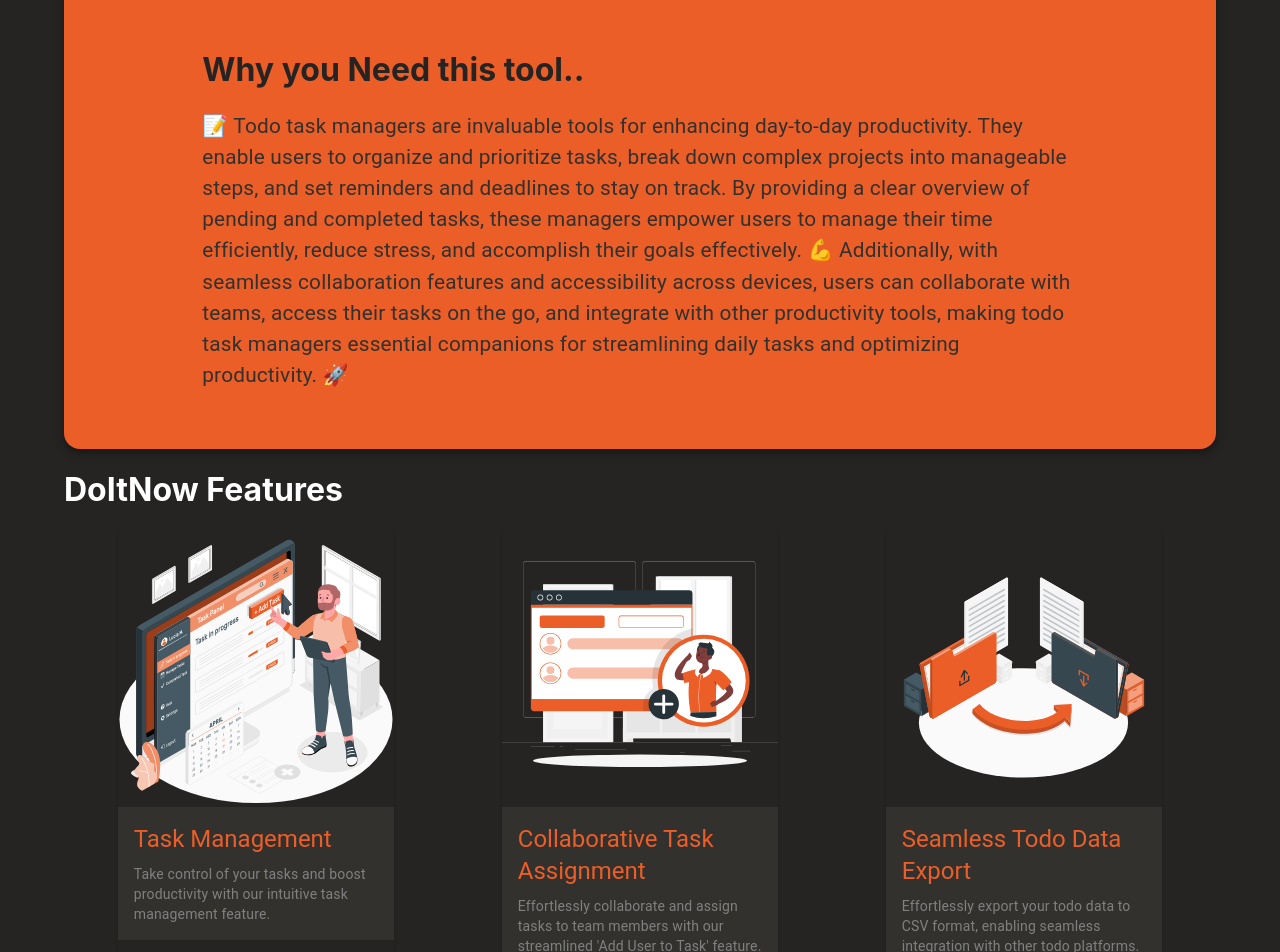
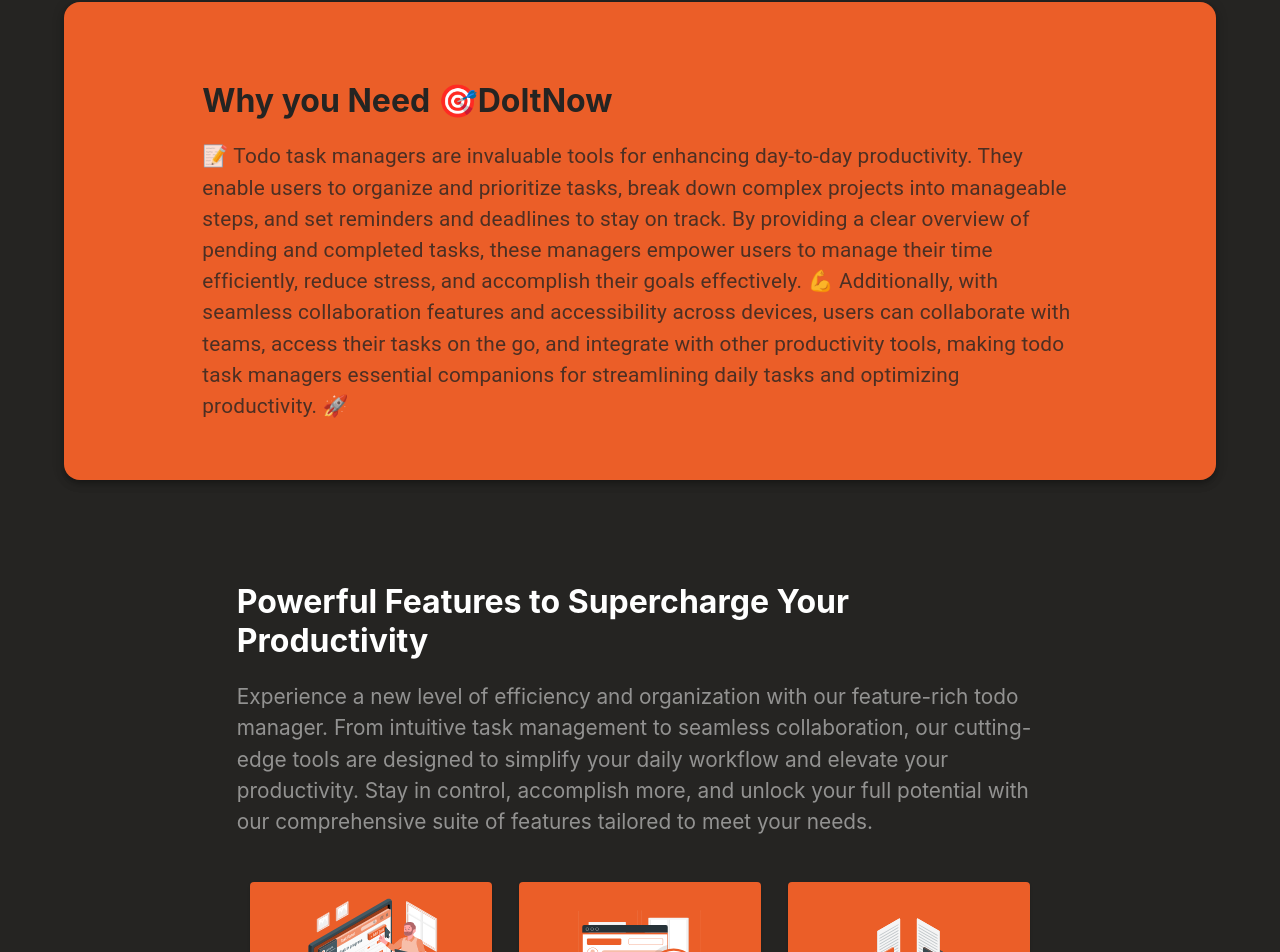
Before and after one commit to dineshnikhil/todo_mern_stack, a React (Create React App) app in the folder client/: page / in a window 1280 px wide. Shown: the part 772-1724 px from the top of the page. Built offline with nearby package versions, Linux system fonts and the light colour scheme.

Commit message:
completed the design of the sign up page.

```diff
--- a/client/src/components/Wellcome.css
+++ b/client/src/components/Wellcome.css
@@ -30,7 +30,18 @@
 	margin-right: 2%;
 }
 
+.featuresDiv {
+	padding: 7% 15%;
+}
+
+.featuresDiv p {
+	opacity: 0.5;
+	font-size: 1.3rem;
+	line-height: 1.5;
+}
+
 .featuresCardsDiv {
 	display: flex;
 	justify-content: space-around;
+	padding: 3% 0;
 }
--- a/client/src/components/Wellcome.jsx
+++ b/client/src/components/Wellcome.jsx
@@ -30,7 +30,7 @@ function Wellcome() {
 								variant="contained"
 								fullWidth
 							>
-								Sign In
+								Get Started for Free
 							</Button>
 						</Link>
 					</div>
@@ -56,10 +56,11 @@ function Wellcome() {
 						borderRadius: '1rem',
 					}}
 				>
-					<h1 style={{ fontSize: '2rem' }}>Why you Need this tool..</h1>
+					<h1 style={{ fontSize: '2rem' }}>Why you Need 🎯DoItNow</h1>
 					<Typography
 						sx={{
-							color: '#32312E',
+							color: '#252422',
+							opacity: '0.8',
 							fontSize: '1.3rem',
 							fontWeight: 'semiBold',
 						}}
@@ -79,11 +80,19 @@ function Wellcome() {
 				</Card>
 			</div>
 			<div className="featuresDiv">
-				<h1>DoItNow Features</h1>
+				<h1>Powerful Features to Supercharge Your Productivity</h1>
+				<p>
+					Experience a new level of efficiency and organization with our
+					feature-rich todo manager. From intuitive task management to seamless
+					collaboration, our cutting-edge tools are designed to simplify your
+					daily workflow and elevate your productivity. Stay in control,
+					accomplish more, and unlock your full potential with our comprehensive
+					suite of features tailored to meet your needs.
+				</p>
 				<div className="featuresCardsDiv">
 					<FeatureCard
 						title="Task Management"
-						description="Take control of your tasks and boost productivity with our intuitive task management feature."
+						description="Take control of your tasks and boost productivity with our intuitive task management feature.fsafgasdfasg"
 						img={taskManagementFeature}
 					/>
 					<FeatureCard
--- /dev/null
+++ b/client/src/components/ui/CustomizedAccordions.jsx
@@ -0,0 +1,117 @@
+import React from 'react';
+
+import { styled } from '@mui/material/styles';
+import ArrowForwardIosSharpIcon from '@mui/icons-material/ArrowForwardIosSharp';
+import MuiAccordion from '@mui/material/Accordion';
+import MuiAccordionSummary from '@mui/material/AccordionSummary';
+import MuiAccordionDetails from '@mui/material/AccordionDetails';
+import Typography from '@mui/material/Typography';
+
+const Accordion = styled((props) => (
+	<MuiAccordion
+		disableGutters
+		elevation={0}
+		square
+		{...props}
+		sx={{
+			backgroundColor: '#EB5E28',
+		}}
+	/>
+))(({ theme }) => ({
+	border: `2px solid #252422`,
+	borderRadius: '1rem',
+	'&:not(:last-child)': {
+		borderBottom: 0,
+	},
+	'&:before': {
+		display: 'none',
+	},
+}));
+
+const AccordionSummary = styled((props) => (
+	<MuiAccordionSummary
+		expandIcon={<ArrowForwardIosSharpIcon sx={{ fontSize: '0.9rem' }} />}
+		{...props}
+		sx={{
+			color: '#252422',
+		}}
+	/>
+))(({ theme }) => ({
+	backgroundColor:
+		theme.palette.mode === 'dark'
+			? 'rgba(255, 255, 255, .05)'
+			: 'rgba(0, 0, 0, .03)',
+	flexDirection: 'row-reverse',
+	'& .MuiAccordionSummary-expandIconWrapper.Mui-expanded': {
+		transform: 'rotate(90deg)',
+	},
+	'& .MuiAccordionSummary-content': {
+		marginLeft: theme.spacing(1),
+	},
+}));
+
+const AccordionDetails = styled(MuiAccordionDetails)(({ theme }) => ({
+	padding: theme.spacing(5),
+	borderTop: '1px solid rgba(0, 0, 0, .125)',
+	backgroundColor: '#32312E',
+}));
+
+function CustomizedAccordions() {
+	const [expanded, setExpanded] = React.useState('panel1');
+
+	const handleChange = (panel) => (event, newExpanded) => {
+		setExpanded(newExpanded ? panel : false);
+	};
+
+	return (
+		<div>
+			<Accordion
+				expanded={expanded === 'panel1'}
+				onChange={handleChange('panel1')}
+			>
+				<AccordionSummary aria-controls="panel1d-content" id="panel1d-header">
+					<Typography>Export the Tasks Data ⬆</Typography>
+				</AccordionSummary>
+				<AccordionDetails>
+					<Typography>
+						Export your todo list as a CSV file to keep a backup or share it
+						easily with others.
+					</Typography>
+				</AccordionDetails>
+			</Accordion>
+			<Accordion
+				expanded={expanded === 'panel2'}
+				onChange={handleChange('panel2')}
+			>
+				<AccordionSummary aria-controls="panel2d-content" id="panel2d-header">
+					<Typography>Collapsible Group Item #2</Typography>
+				</AccordionSummary>
+				<AccordionDetails>
+					<Typography>
+						Lorem ipsum dolor sit amet, consectetur adipiscing elit. Suspendisse
+						malesuada lacus ex, sit amet blandit leo lobortis eget. Lorem ipsum
+						dolor sit amet, consectetur adipiscing elit. Suspendisse malesuada
+						lacus ex, sit amet blandit leo lobortis eget.
+					</Typography>
+				</AccordionDetails>
+			</Accordion>
+			<Accordion
+				expanded={expanded === 'panel3'}
+				onChange={handleChange('panel3')}
+			>
+				<AccordionSummary aria-controls="panel3d-content" id="panel3d-header">
+					<Typography>Delete Account 🗑️</Typography>
+				</AccordionSummary>
+				<AccordionDetails>
+					<Typography>
+						Deleting your user account is irreversible. All your data and
+						settings will be permanently removed. Please ensure you have backed
+						up any important information before proceeding with the deletion.
+					</Typography>
+				</AccordionDetails>
+			</Accordion>
+		</div>
+	);
+}
+
+export default CustomizedAccordions;
--- a/client/src/components/ui/featureCards/FeatureCard.jsx
+++ b/client/src/components/ui/featureCards/FeatureCard.jsx
@@ -6,11 +6,21 @@ import CardMedia from '@mui/material/CardMedia';
 import Typography from '@mui/material/Typography';
 import { CardActionArea } from '@mui/material';
 
+// EB5E28
+// 252422
 function FeatureCard({ img, title, description }) {
 	return (
-		<Card sx={{ width: '24%', backgroundColor: '#252422' }}>
+		<Card sx={{ width: '30%', backgroundColor: '#EB5E28' }}>
 			<CardActionArea>
-				<CardMedia component="img" image={img} alt="green iguana" />
+				<CardMedia
+					component="img"
+					image={img}
+					alt="green iguana"
+					sx={{
+						width: '60%',
+						margin: '5% auto',
+					}}
+				/>
 				<CardContent
 					sx={{
 						backgroundColor: '#32312E',
@@ -26,7 +36,13 @@ function FeatureCard({ img, title, description }) {
 					>
 						{title}
 					</Typography>
-					<Typography variant="body2" color="gray">
+					<Typography
+						variant="body2"
+						color="#ffffff"
+						sx={{
+							opacity: '0.5',
+						}}
+					>
 						{description}
 					</Typography>
 				</CardContent>
--- a/client/src/routes/User/UserPage.jsx
+++ b/client/src/routes/User/UserPage.jsx
@@ -8,6 +8,7 @@ import { Button } from '@mui/material';
 import userContext from '../../store/userContext';
 import CsvExportButton from '../../components/CsvExportButton';
 import ComformationModal from '../../components/ui/popups/ComformationModal';
+import CustomizedAccordions from '../../components/ui/CustomizedAccordions';
 
 function UserPage() {
 	const [deleteConformation, setDeleteConformation] = useState(false);
@@ -59,6 +60,7 @@ function UserPage() {
 				<Button variant="contained" onClick={onOpenDeleteConformation}>
 					Delete Account 🗑️
 				</Button>
+				<CustomizedAccordions />
 			</div>
 		</>
 	);
--- a/client/src/routes/authentication/SignIn.css
+++ b/client/src/routes/authentication/SignIn.css
@@ -3,3 +3,7 @@
 	width: 40%;
 	margin: 0 auto;
 }
+
+.signin_div h1 {
+	text-align: center;
+}
--- a/client/src/routes/authentication/SignUp.jsx
+++ b/client/src/routes/authentication/SignUp.jsx
@@ -1,6 +1,6 @@
 import React from 'react';
 import { useRef } from 'react';
-import { useNavigate } from 'react-router-dom';
+import { Link, useNavigate } from 'react-router-dom';
 import './SignIn.css';
 
 import { Card } from '@mui/material';
@@ -52,28 +52,48 @@ function SignUp() {
 			<Card
 				sx={{
 					padding: '10%',
+					borderRadius: '1rem',
 					boxShadow: 5,
 					backgroundColor: '#32312E',
 				}}
 			>
-				<h1>Sign Up</h1>
+				<h1>Create Your 🎯DoItNow Account</h1>
+				<p>
+					Join the productivity revolution and unlock the full potential of your
+					tasks with a few simple steps.
+				</p>
 				<TextField
 					sx={feildStyling}
 					label="Username"
 					variant="filled"
 					inputRef={username}
+					InputLabelProps={{
+						style: {
+							color: '#EB5E28', // Set the color of the label text to any desired color
+						},
+					}}
 				/>
 				<TextField
 					sx={feildStyling}
 					label="Email"
 					variant="filled"
 					inputRef={email}
+					InputLabelProps={{
+						style: {
+							color: '#EB5E28', // Set the color of the label text to any desired color
+						},
+					}}
 				/>
 				<TextField
 					sx={feildStyling}
 					label="Password"
 					variant="filled"
 					inputRef={password}
+					InputLabelProps={{
+						style: {
+							color: '#EB5E28', // Set the color of the label text to any desired color
+						},
+					}}
 				/>
 				<Button
 					sx={{
@@ -85,8 +105,27 @@ function SignUp() {
 					variant="contained"
 					onClick={onSubmitHandler}
 				>
-					Sign In
+					Sign Up for Free 🤝
 				</Button>
+				<br />
+				<p>
+					*Already have an account? Sign in to access your tasks and take
+					control of your productivity.
+				</p>
+				<Link to="/signin">
+					<Button
+						sx={{
+							...feildStyling,
+							padding: '2%',
+							fontWeight: 'bold',
+							backgroundColor: '#EB5E28',
+						}}
+						variant="contained"
+						onClick={onSubmitHandler}
+					>
+						Sign In 🚀
+					</Button>
+				</Link>
 			</Card>
 		</div>
 	);
```
